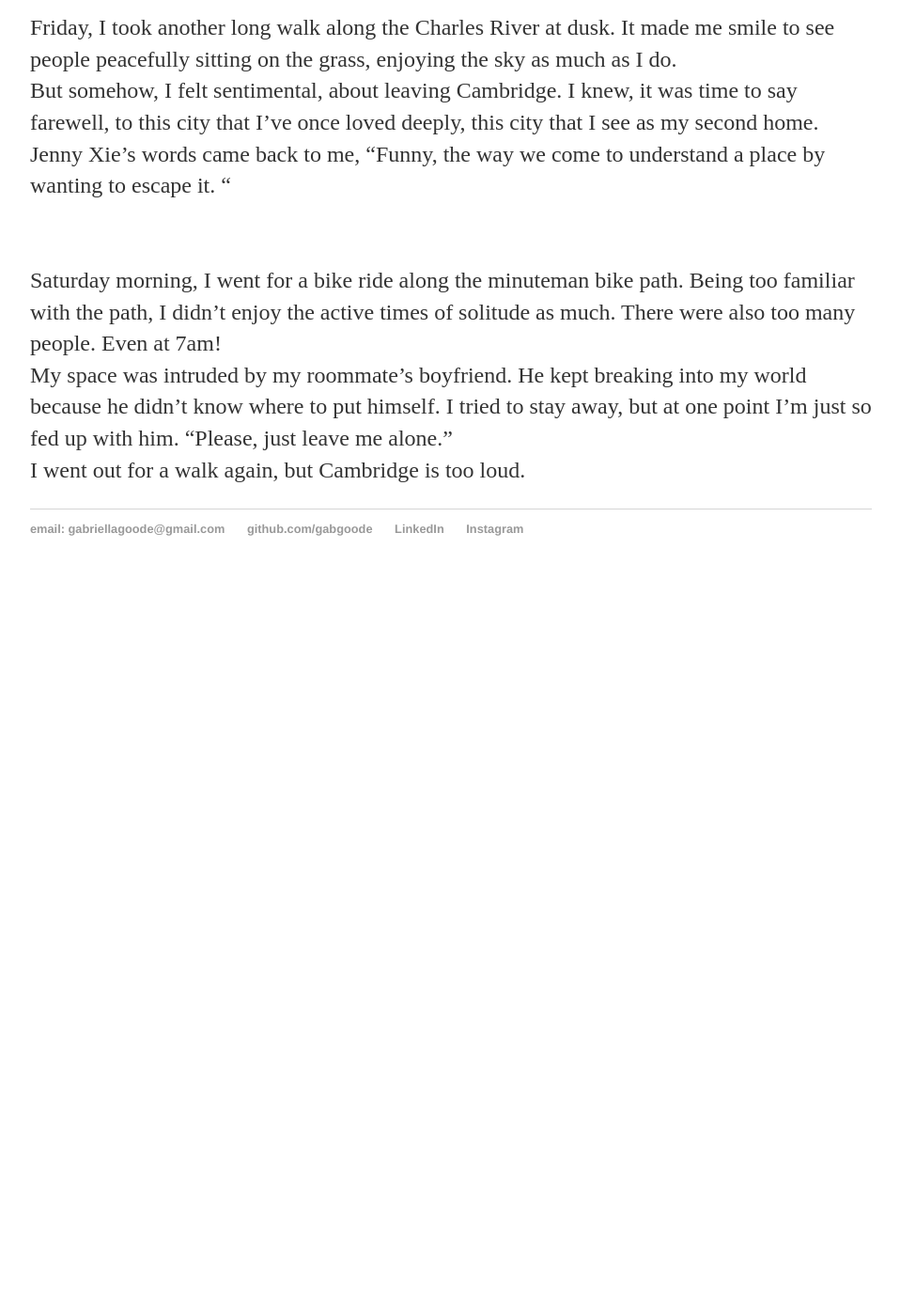
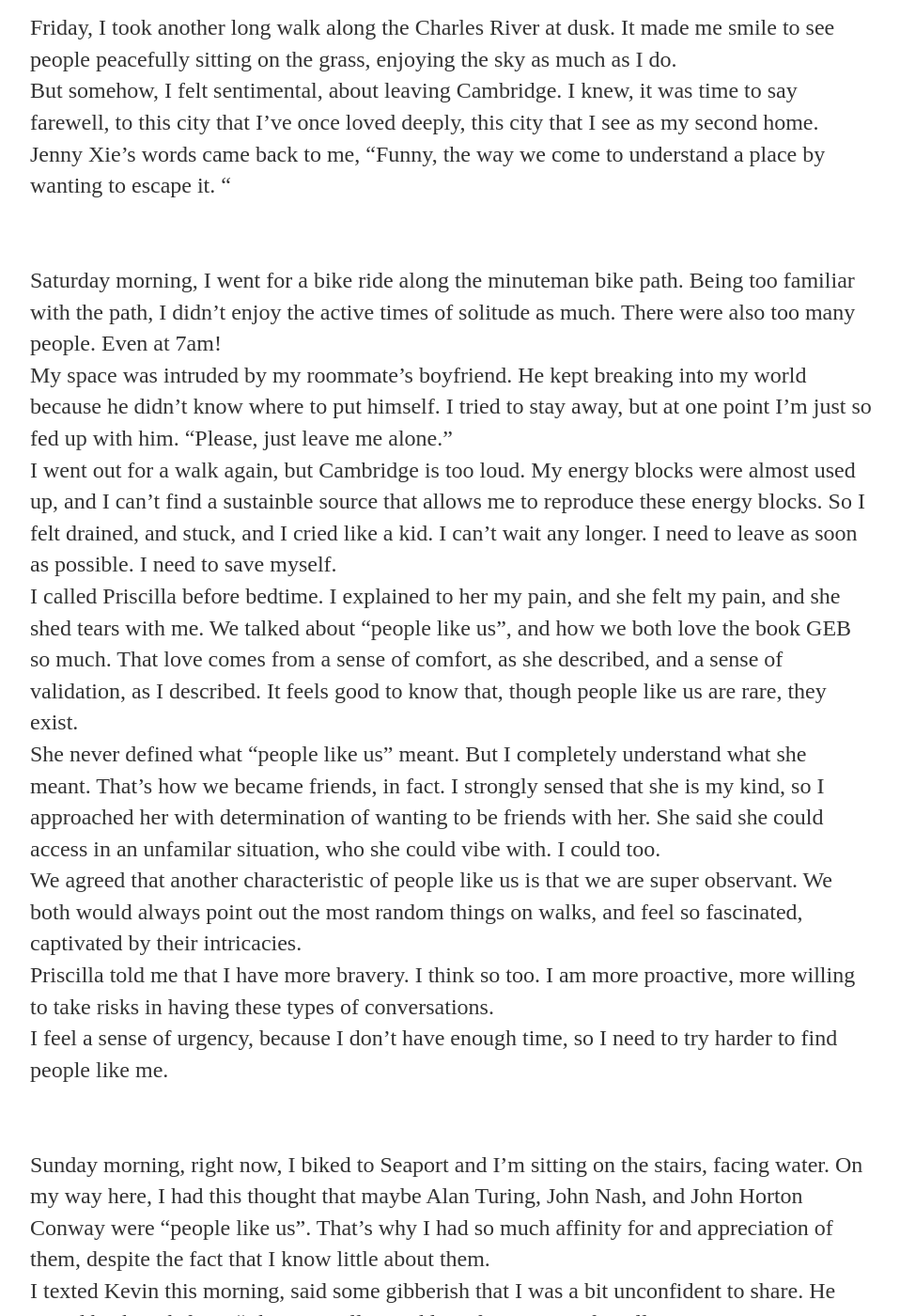
Before and after one commit to gabgoode/gabgoode.github.io, a Jekyll site: the page built from _posts/2020-06-14-escaping-again-to-find-people-like-me.md, in a window 1280 px wide and 1400 px high, scrolled down 629 px. Shown: the whole window at 94% size, without its empty margins (160-1118 px from the left). Built offline with Jekyll 4.4.1, drawn with Linux system fonts in a browser that asks for light colours; before the commit the page ends 1259 px from its top, so only the background shows below that; some of the changed text lies outside the part shown.

Commit message:
Update 2020-06-14-escaping-again-to-find-people-like-me.md

```diff
--- a/_posts/2020-06-14-escaping-again-to-find-people-like-me.md
+++ b/_posts/2020-06-14-escaping-again-to-find-people-like-me.md
@@ -17,4 +17,16 @@ Jenny Xie's words came back to me, "Funny, the way we come to understand a place
 <br/>
 Saturday morning, I went for a bike ride along the minuteman bike path. Being too familiar with the path, I didn't enjoy the active times of solitude as much. There were also too many people. Even at 7am! <br/>
 My space was intruded by my roommate's boyfriend. He kept breaking into my world because he didn't know where to put himself. I tried to stay away, but at one point I'm just so fed up with him. "Please, just leave me alone." <br/>
-I went out for a walk again, but Cambridge is too loud.
+I went out for a walk again, but Cambridge is too loud. My energy blocks were almost used up, and I can't find a sustainble source that allows me to reproduce these energy blocks. So I felt drained, and stuck, and I cried like a kid. I can't wait any longer. I need to leave as soon as possible. I need to save myself. <br/>
+I called Priscilla before bedtime. I explained to her my pain, and she felt my pain, and she shed tears with me. We talked about "people like us", and how we both love the book GEB so much. That love comes from a sense of comfort, as she described, and a sense of validation, as I described. It feels good to know that, though people like us are rare, they exist. <br/>
+She never defined what "people like us" meant. But I completely understand what she meant. That's how we became friends, in fact. I strongly sensed that she is my kind, so I approached her with determination of wanting to be friends with her. She said she could access in an unfamilar situation, who she could vibe with. I could too. <br/>
+We agreed that another characteristic of people like us is that we are super observant. We both would always point out the most random things on walks, and feel so fascinated, captivated by their intricacies. <br/>
+Priscilla told me that I have more bravery. I think so too. I am more proactive, more willing to take risks in having these types of conversations. <br/>
+I feel a sense of urgency, because I don't have enough time, so I need to try harder to find people like me. <br/>
+<br/>
+<br/>
+Sunday morning, right now, I biked to Seaport and I'm sitting on the stairs, facing water. On my way here, I had this thought that maybe Alan Turing, John Nash, and John Horton Conway were "people like us". That's why I had so much affinity for and appreciation of them, despite the fact that I know little about them. <br/>
+I texted Kevin this morning, said some gibberish that I was a bit unconfident to share. He texted back with firm. "That's a really good list of attrivutes of intelligence...A developmental psychology professor once told me that things like this list (dealing with ambiguity in particular) are things 18-year-olds are really bad at, and there is still physical brain development happening 18-21 that enables them to get better at it." <br/>
+That last sentence helped me make more sense as to why I've always felt so fortunate to have studied pure Mathematics in college.<br/>
+You know what, I'm quite lucky. There probably aren't that many people like me in terms of ratio, but I've found my way to connect with a few in real life. <br/>
+I sahll keep searching, and keep being brave. <br/>
```
